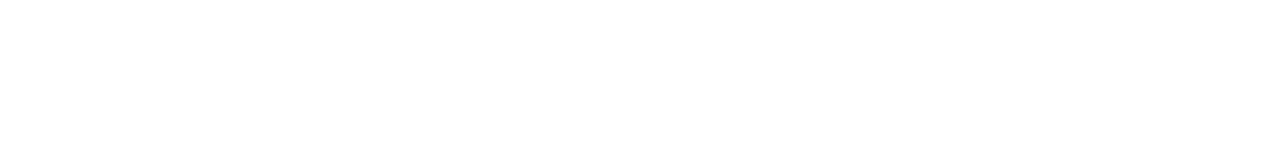
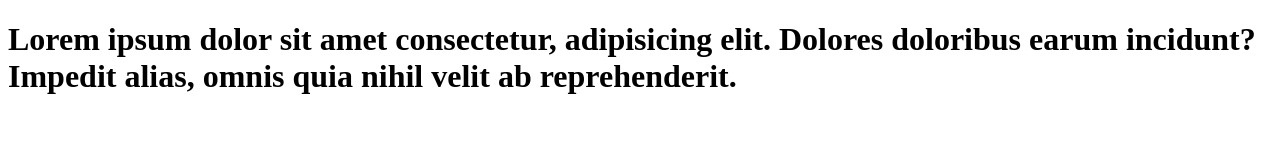
Before and after one commit to OmerShireen/intro-of-github.git.io., a plain HTML site: page index.html in a window 1280 px wide. Drawn offline with Linux system fonts and the light colour scheme.

Commit message:
added h1

```diff
--- a/index.html
+++ b/index.html
@@ -6,6 +6,8 @@
     <title>Document</title>
 </head>
 <body>
-
+    <h1>
+      Lorem ipsum dolor sit amet consectetur, adipisicing elit. Dolores doloribus earum incidunt? Impedit alias, omnis quia nihil velit ab reprehenderit.
+    </h1>
 </body>
 </html>
```
Also changed, not shown: something.txt (deleted).
